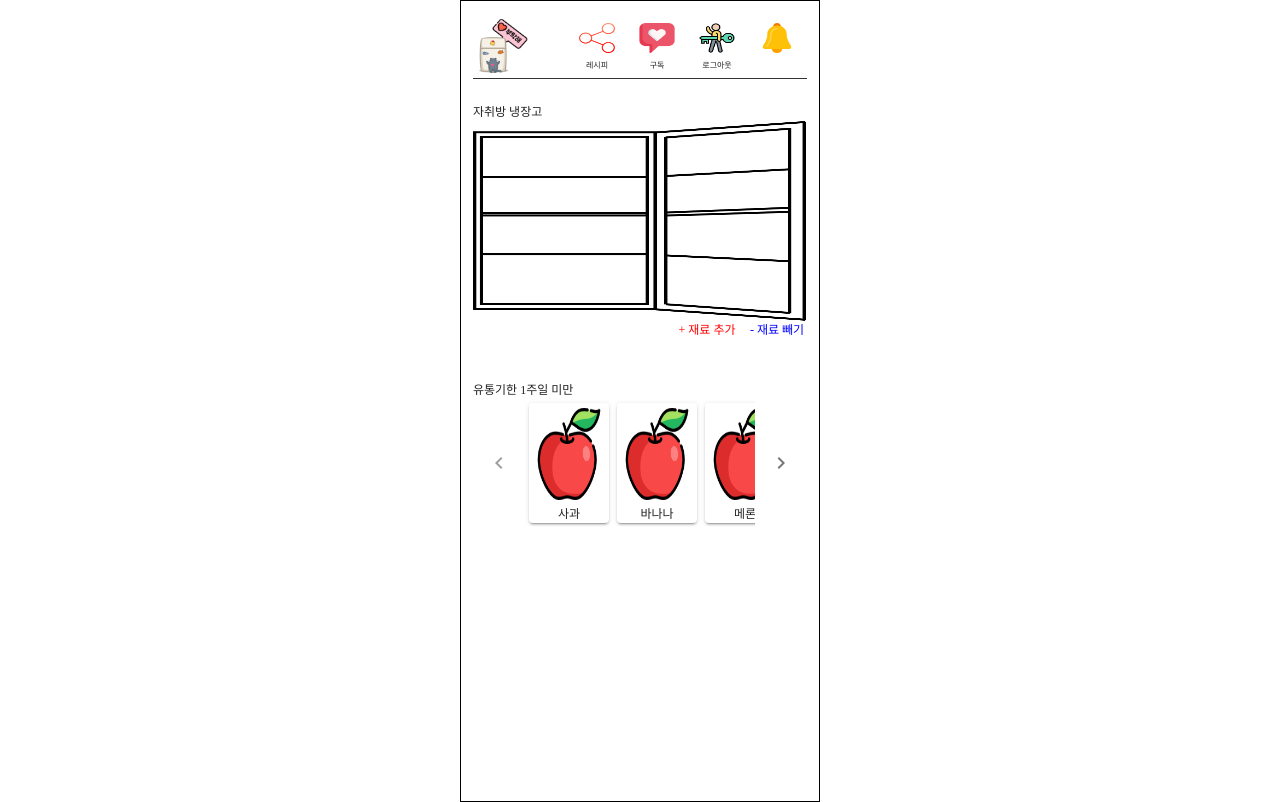
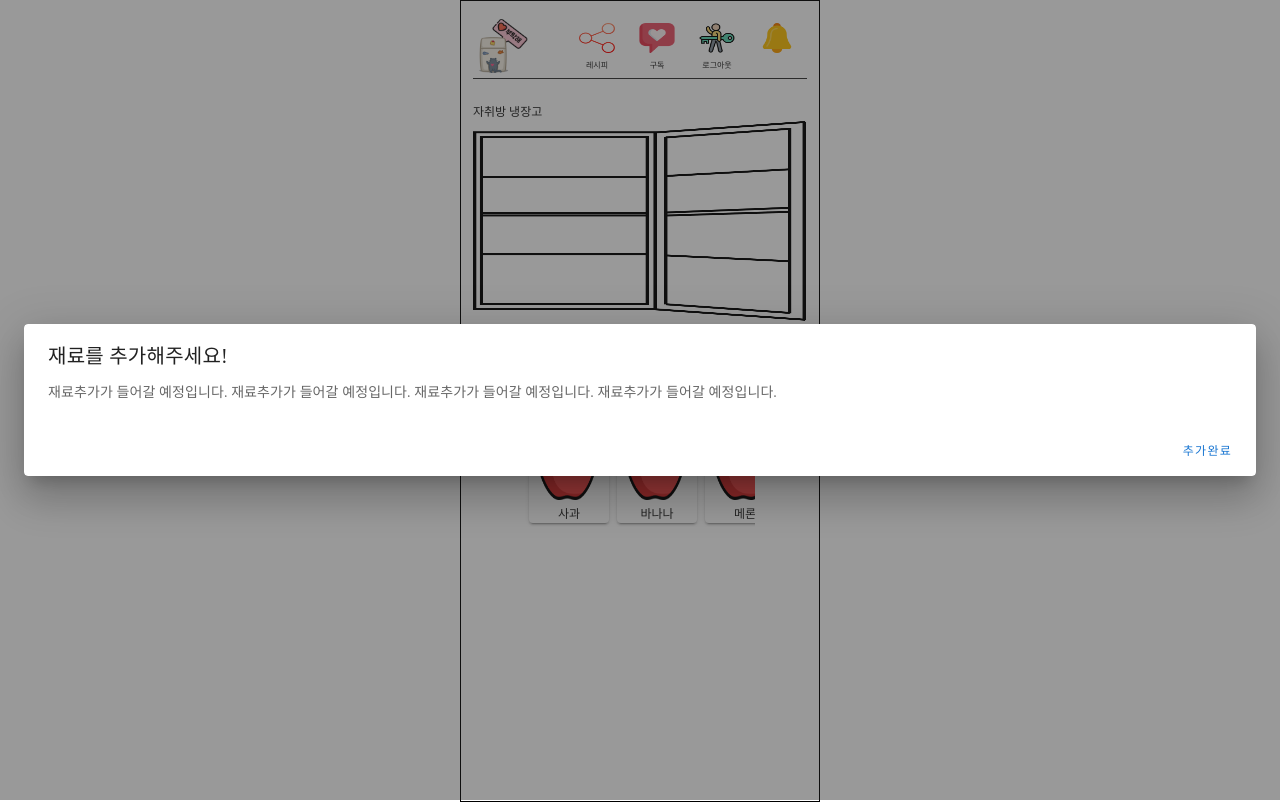
Before and after one commit to JuneHyung/Woo, a Vue app in the folder frontend/: page /refmanage in a window 1280 px wide. Both pictures are taken after a click on the button "+ 재료 추가". Built offline with nearby package versions, Linux system fonts and the light colour scheme; a web font is replaced by a local one.

Commit message:
Update S04P31D109-84 : 재료 추가 및 빼기 다이알로그 설정

```diff
--- a/frontend/src/views/Refrigerator/RefManage.vue
+++ b/frontend/src/views/Refrigerator/RefManage.vue
@@ -11,8 +11,42 @@
             </div>
             <v-row>
                 <v-spacer></v-spacer>
-                <div class="addBtn">+ 재료 추가</div>
-                <div class="minusBtn">- 재료 빼기</div>
+                <v-dialog v-model="addDialog">
+                    <template v-slot:activator="{ on, attrs }">
+                        <div class="addBtn" v-bind="attrs" v-on="on">+ 재료 추가</div>
+                    </template>
+                    <v-card>
+                        <v-card-title>재료를 추가해주세요!</v-card-title>
+                        <v-card-text>
+                            재료추가가 들어갈 예정입니다. 재료추가가 들어갈 예정입니다. 재료추가가
+                            들어갈 예정입니다. 재료추가가 들어갈 예정입니다.
+                        </v-card-text>
+                        <v-card-actions>
+                            <v-spacer></v-spacer>
+                            <v-btn color="primary" text @click="addDialog = false">
+                                추가완료
+                            </v-btn>
+                        </v-card-actions>
+                    </v-card>
+                </v-dialog>
+                <v-dialog v-model="minusDialog">
+                    <template v-slot:activator="{ on, attrs }">
+                        <div class="minusBtn" v-bind="attrs" v-on="on">- 재료 빼기</div>
+                    </template>
+                    <v-card>
+                        <v-card-title>재료를 빼주세요!</v-card-title>
+                        <v-card-text>
+                            재료제거가 들어갈 예정입니다. 재료제거가 들어갈 예정입니다. 재료제거가
+                            들어갈 예정입니다. 재료제거가 들어갈 예정입니다.
+                        </v-card-text>
+                        <v-card-actions>
+                            <v-spacer></v-spacer>
+                            <v-btn color="primary" text @click="minusDialog = false">
+                                빼기완료
+                            </v-btn>
+                        </v-card-actions>
+                    </v-card>
+                </v-dialog>
             </v-row>
         </div>
         <div stlye="margin-top:50px;">
@@ -36,9 +70,12 @@
 export default {
     data() {
         return {
+            addDialog: false,
+            minusDialog: false,
             garbage: ['사과', '바나나', '메론', '포도'],
         };
     },
+    methods: {},
 };
 </script>
 <style scoped></style>
```
